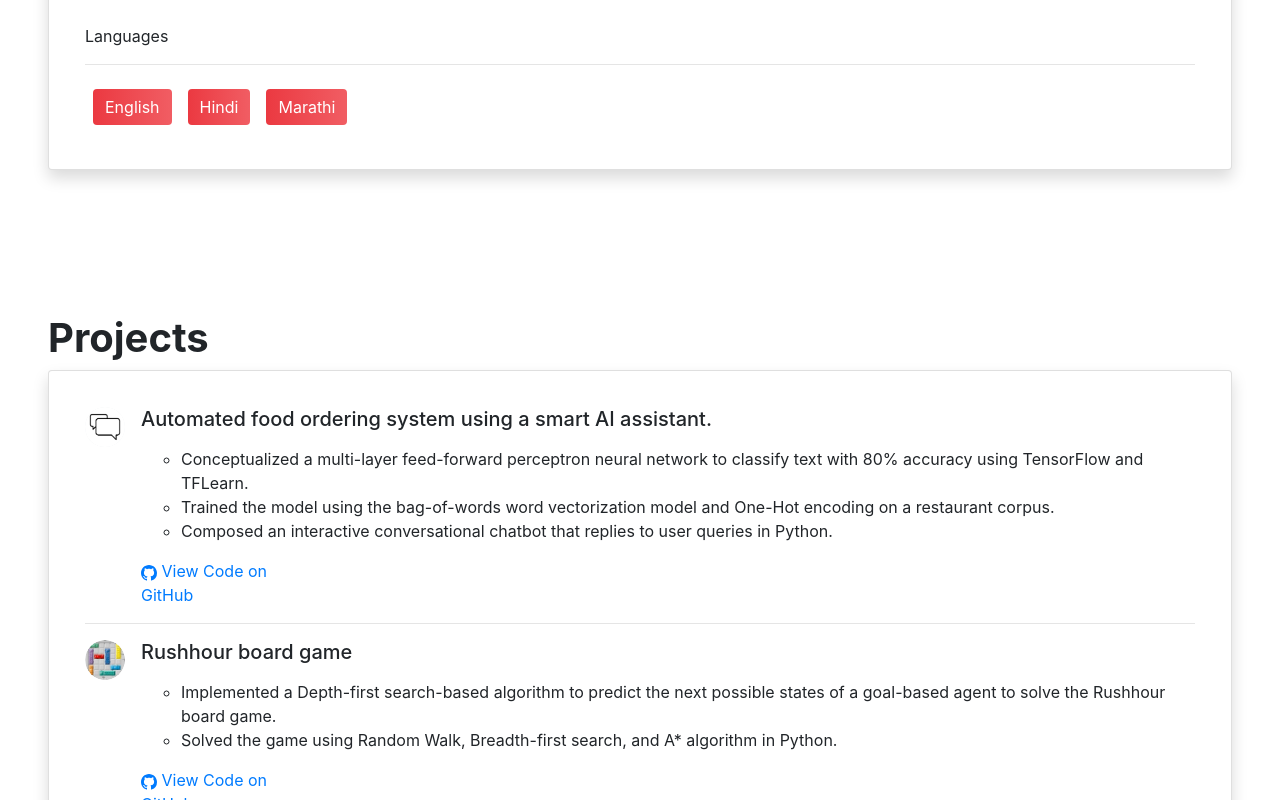
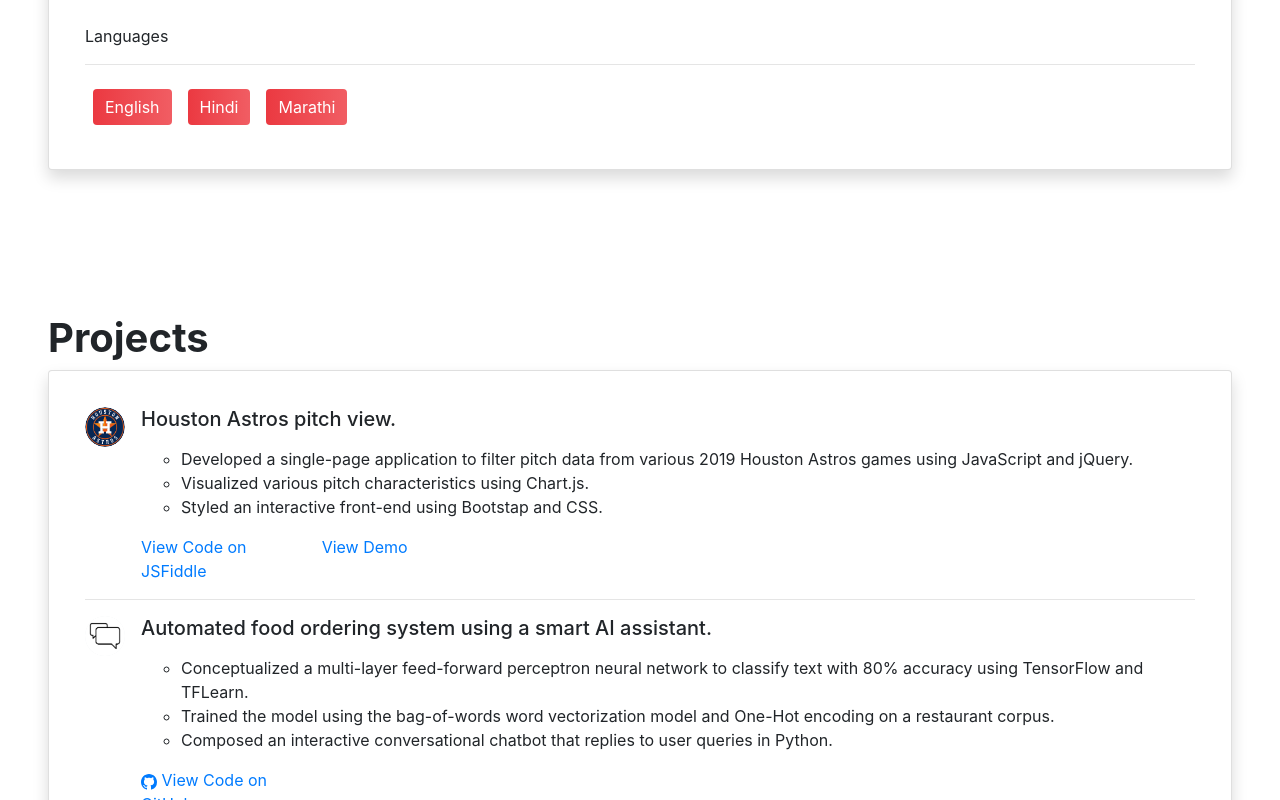
Before and after one commit to Mohilpalav/portfolio, a Vue app: page / in a window 1280 px wide. Shown: the part 3626-4426 px from the top of the page. Built offline with nearby package versions, Linux system fonts and the light colour scheme.

Commit message:
Add astros project

```diff
--- a/src/components/Projects.vue
+++ b/src/components/Projects.vue
@@ -5,6 +5,36 @@
         <h1><b> Projects </b></h1>
         <b-card v-onscroll class="shadow p-3 mb-5 bg-white rounded" >
         <b-card-text>
+
+            <ul class="list-unstyled">
+                <b-media tag="li">
+                <template #aside>
+                    <b-avatar variant="light" class="mb-2" :src="require('../assets/astroslogo.png')"></b-avatar>
+                </template>
+                <h5 class="mt-0 mb-1">Houston Astros pitch view.</h5>
+                <p class="my-3">
+                <ul>
+                    <li> Developed a single-page application to filter pitch data from various 2019 Houston Astros games using JavaScript and jQuery. </li>
+                    <li> Visualized various pitch characteristics using Chart.js. </li>
+                    <li> Styled an interactive front-end using Bootstap and CSS. </li>
+                </ul>
+                </p>
+                <div class="row">
+                    <div class="col-sm-2">
+                        <b-link href="https://jsfiddle.net/mohilpalav/ezbrphj7">
+                            View Code on JSFiddle
+                        </b-link>
+                    </div>
+                    <div class="col-sm-2">
+                        <b-link href="https://jsfiddle.net/mohilpalav/ezbrphj7/show">
+                            View Demo
+                        </b-link>
+                    </div>
+                </div>
+                </b-media>
+            </ul>
+
+            <hr>
 
             <ul class="list-unstyled">
                 <b-media tag="li">
--- a/src/components/Skills.vue
+++ b/src/components/Skills.vue
@@ -27,6 +27,7 @@
             <b-button v-onscroll class="btn btn-2 mx-2 my-2">React</b-button>
             <b-button v-onscroll class="btn btn-2 mx-2 my-2">React-native</b-button>
             <b-button v-onscroll class="btn btn-2 mx-2 my-2">Vue.js</b-button>
+            <b-button v-onscroll class="btn btn-2 mx-2 my-2">Chart.js</b-button>
             <b-button v-onscroll class="btn btn-2 mx-2 my-2">Electron</b-button>
             <b-button v-onscroll class="btn btn-2 mx-2 my-2">Bootstrap</b-button>
             <b-button v-onscroll class="btn btn-2 mx-2 my-2">Material-UI</b-button>
```
Also changed, not shown: src/assets/astroslogo.png (added).
